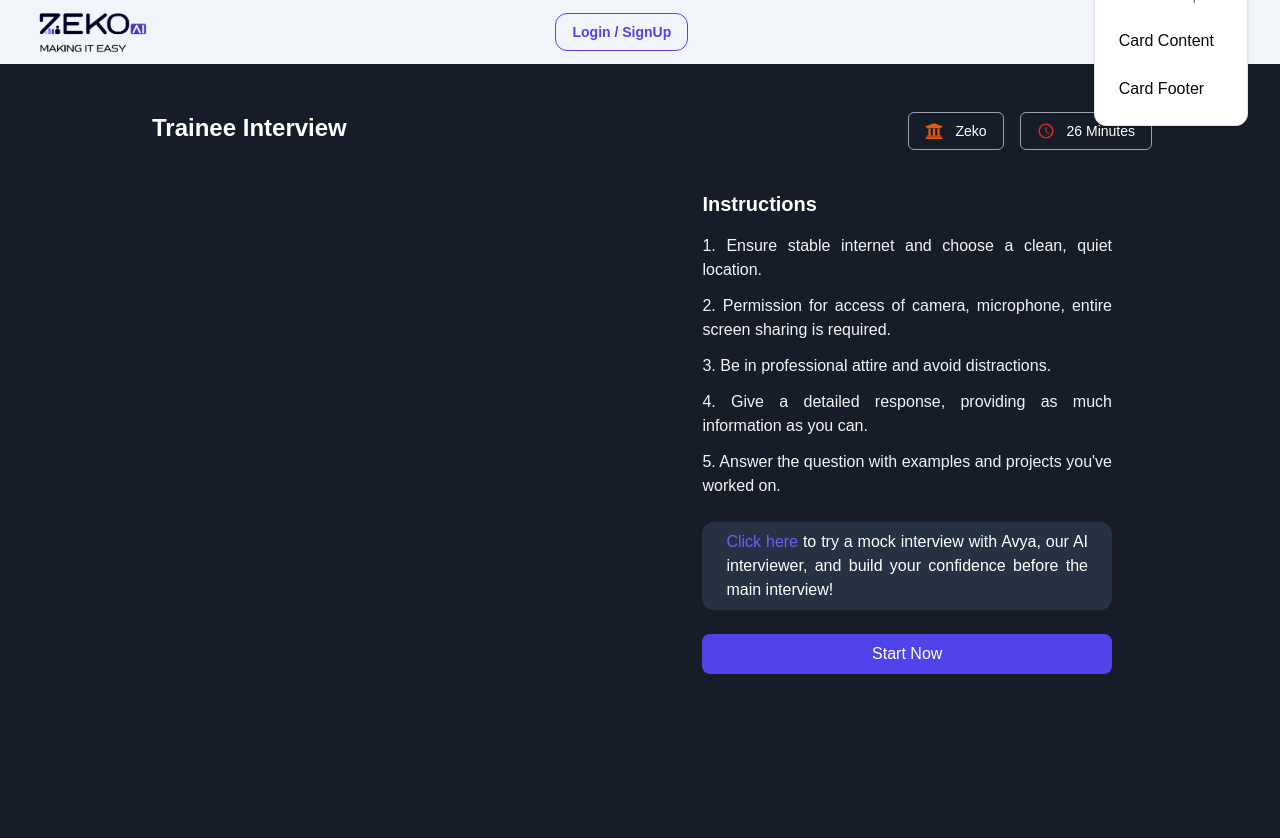
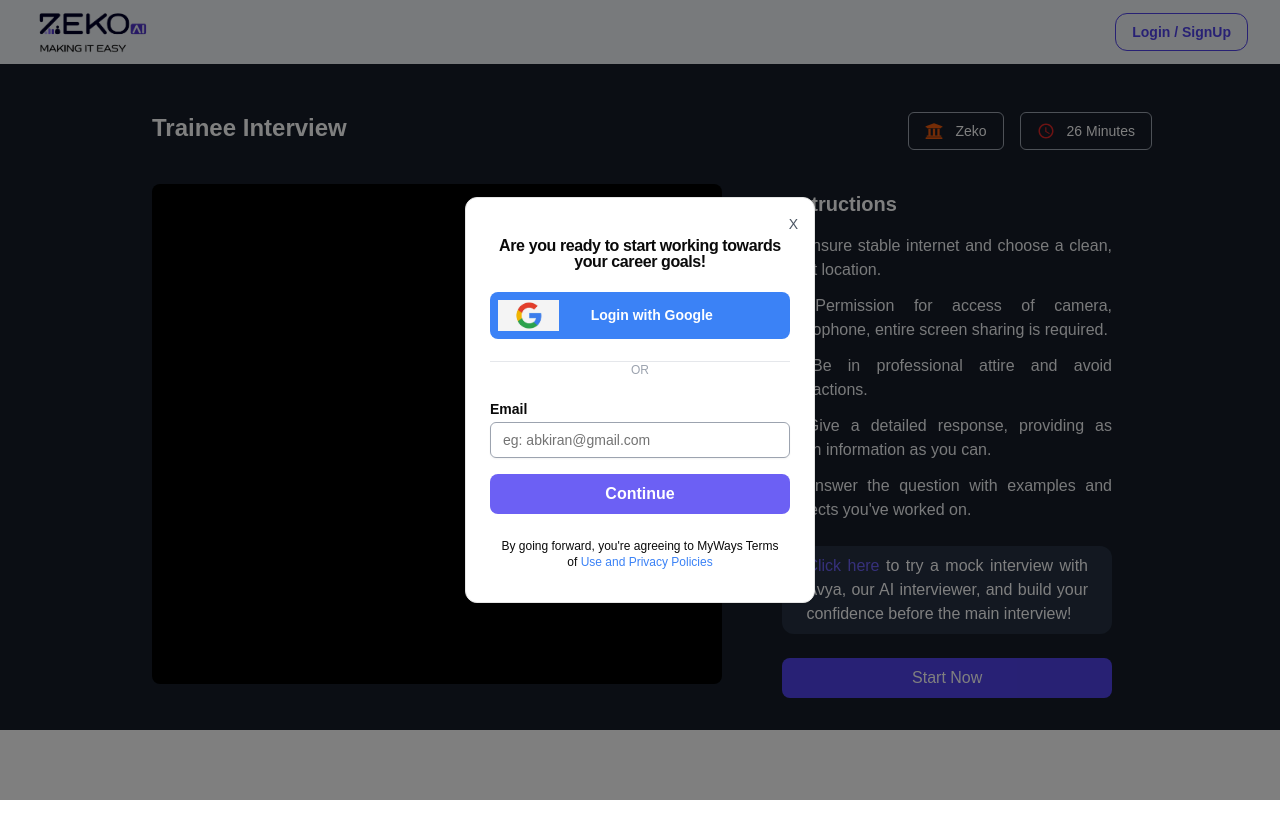
Before and after one commit to Lakshy-a/Assessment, a Next.js app: page / in a window 1280 px wide. Both pictures are taken after a click on the button "Login / SignUp". Shown: the top 838 px of the page. After the commit the page ends 800 px from the top, so only its background shows below. Built offline with nearby package versions, Linux system fonts and the light colour scheme.

Commit message:
Home Page Completed

```diff
--- a/package.json
+++ b/package.json
@@ -9,6 +9,8 @@
     "lint": "next lint"
   },
   "dependencies": {
+    "@radix-ui/react-label": "^2.1.0",
+    "@radix-ui/react-slot": "^1.1.0",
     "class-variance-authority": "^0.7.1",
     "clsx": "^2.1.1",
     "lucide-react": "^0.462.0",
--- a/src/app/page.js
+++ b/src/app/page.js
@@ -12,10 +12,12 @@ export default function Home() {
         <NavbarComponent />
       </div>
 
-      <div className="flex bg-[#161D29] h-screen pt-12 px-32 scroll-none">
+      <div className="flex bg-[#161D29] h-fit pt-12 px-32 scroll-none pb-8">
         <div className="w-3/5 h-fit px-6 ">
           <div className="text-2xl font-semibold text-white">Trainee Interview</div>
-          <div></div>
+          <div className="bg-black w-[570px] h-[500px] mt-10 rounded-lg overflow-hidden">
+
+          </div>
         </div>
         <div className="w-[570px] h-fit">
           <div className="flex justify-end gap-4">
--- a/src/components/Navbar.jsx
+++ b/src/components/Navbar.jsx
@@ -1,8 +1,10 @@
-'use client';
+"use client";
 
-import React, { useState } from "react";
+import React, { useEffect, useState } from "react";
 import Image from "next/image";
 import removeBackground from "../../public/removeBackground.png";
+import google from "../../public/google.jpg";
+import { Button } from "@/components/ui/button";
 import {
   Card,
   CardContent,
@@ -10,7 +12,9 @@ import {
   CardFooter,
   CardHeader,
   CardTitle,
-  } from "@/components/ui/card"
+} from "@/components/ui/card";
+import { Input } from "@/components/ui/input";
+import { Label } from "@/components/ui/label";
 
 const NavbarComponent = () => {
   const [login, setLogin] = useState(false);
@@ -23,14 +27,21 @@ const NavbarComponent = () => {
     setLogin(false);
   };
 
+  useEffect(() => {
+    if (login) {
+      document.body.classList.add("overflow-hidden");
+    } else {
+      document.body.classList.remove("overflow-hidden");
+    }
+
+    return () => document.body.classList.remove("overflow-hidden");
+  }, [login]);
+
   return (
+    <>
       <div className="w-full h-16 bg-[#F1F5F9] flex justify-between px-8 items-center">
         <div>
-        <Image
-          src={removeBackground}
-          alt="companyLogo"
-          width={118}
-        />
+          <Image src={removeBackground} alt="companyLogo" width={118} />
         </div>
         <button
           className="border border-[#5143ea] px-4 py-2 rounded-xl text-[#5143ea] font-semibold text-sm hover:bg-[#5143ea] hover:text-white"
@@ -38,23 +49,72 @@ const NavbarComponent = () => {
         >
           Login / SignUp
         </button>
+      </div>
 
       {/* Modal */}
+      <div>
         {login && (
-        <Card>
-        <CardHeader>
-          <CardTitle>Card Title</CardTitle>
-          <CardDescription>Card Description</CardDescription>
+          <div className="fixed inset-0 bg-black bg-opacity-50 flex items-center justify-center z-50">
+            <Card className="w-[350px] pb-8 relative">
+              <div
+                className="absolute top-4 text-sm  right-4 cursor-pointer text-gray-600"
+                onClick={closeModal}
+              >
+                X
+              </div>
+              <CardHeader className="flex flex-col gap-4 mt-4">
+                <CardTitle className="text-center font-semibold">
+                  Are you ready to start working towards your career goals!
+                </CardTitle>
+                <div className="flex items-center bg-blue-500 px-2 py-2 rounded-lg cursor-pointer hover:bg-blue-700">
+                  <div>
+                    <Image src={google} alt="google" width={80} />
+                  </div>
+                  <div className="text-start pl-8 text-white font-bold w-full text-sm">
+                    Login with Google
+                  </div>
+                </div>
+                <div className="">
+                  <hr />
+                  <div className="w-full text-xs text-center text-gray-400">
+                    OR
+                  </div>
+                </div>
               </CardHeader>
               <CardContent>
-          <p>Card Content</p>
+                <form>
+                  <div className="grid w-full items-center gap-4 mt-">
+                    <div className="flex flex-col space-y-1.5">
+                      <Label htmlFor="name" className="font-semibold">
+                        Email
+                      </Label>
+                      <Input
+                        id="name"
+                        placeholder="eg: abkiran@gmail.com"
+                        className="border border-gray-400 font-medium text-gray-400"
+                      />
+                    </div>
+                    <div className="flex flex-col space-y-1.5">
+                      <button className="bg-[#6C60F4] text-white font-semibold py-2 rounded-lg hover:bg-[#3b2ce9]">
+                        Continue
+                      </button>
+                    </div>
+                  </div>
+                </form>
               </CardContent>
-        <CardFooter>
-          <p>Card Footer</p>
-        </CardFooter>
+              <div className="w-full px-8 text-center flex text-xs">
+                <p>
+                  By going forward, you're agreeing to MyWays Terms of{" "}
+                  <span className="text-blue-500">
+                    Use and Privacy Policies
+                  </span>
+                </p>
+              </div>
             </Card>
+          </div>
         )}
       </div>
+    </>
   );
 };
 
--- /dev/null
+++ b/src/components/ui/button.jsx
@@ -0,0 +1,48 @@
+import * as React from "react"
+import { Slot } from "@radix-ui/react-slot"
+import { cva } from "class-variance-authority";
+
+import { cn } from "@/lib/utils"
+
+const buttonVariants = cva(
+  "inline-flex items-center justify-center gap-2 whitespace-nowrap rounded-md text-sm font-medium transition-colors focus-visible:outline-none focus-visible:ring-1 focus-visible:ring-neutral-950 disabled:pointer-events-none disabled:opacity-50 [&_svg]:pointer-events-none [&_svg]:size-4 [&_svg]:shrink-0 dark:focus-visible:ring-neutral-300",
+  {
+    variants: {
+      variant: {
+        default:
+          "bg-neutral-900 text-neutral-50 shadow hover:bg-neutral-900/90 dark:bg-neutral-50 dark:text-neutral-900 dark:hover:bg-neutral-50/90",
+        destructive:
+          "bg-red-500 text-neutral-50 shadow-sm hover:bg-red-500/90 dark:bg-red-900 dark:text-neutral-50 dark:hover:bg-red-900/90",
+        outline:
+          "border border-neutral-200 bg-white shadow-sm hover:bg-neutral-100 hover:text-neutral-900 dark:border-neutral-800 dark:bg-neutral-950 dark:hover:bg-neutral-800 dark:hover:text-neutral-50",
+        secondary:
+          "bg-neutral-100 text-neutral-900 shadow-sm hover:bg-neutral-100/80 dark:bg-neutral-800 dark:text-neutral-50 dark:hover:bg-neutral-800/80",
+        ghost: "hover:bg-neutral-100 hover:text-neutral-900 dark:hover:bg-neutral-800 dark:hover:text-neutral-50",
+        link: "text-neutral-900 underline-offset-4 hover:underline dark:text-neutral-50",
+      },
+      size: {
+        default: "h-9 px-4 py-2",
+        sm: "h-8 rounded-md px-3 text-xs",
+        lg: "h-10 rounded-md px-8",
+        icon: "h-9 w-9",
+      },
+    },
+    defaultVariants: {
+      variant: "default",
+      size: "default",
+    },
+  }
+)
+
+const Button = React.forwardRef(({ className, variant, size, asChild = false, ...props }, ref) => {
+  const Comp = asChild ? Slot : "button"
+  return (
+    (<Comp
+      className={cn(buttonVariants({ variant, size, className }))}
+      ref={ref}
+      {...props} />)
+  );
+})
+Button.displayName = "Button"
+
+export { Button, buttonVariants }
--- /dev/null
+++ b/src/components/ui/input.jsx
@@ -0,0 +1,19 @@
+import * as React from "react"
+
+import { cn } from "@/lib/utils"
+
+const Input = React.forwardRef(({ className, type, ...props }, ref) => {
+  return (
+    (<input
+      type={type}
+      className={cn(
+        "flex h-9 w-full rounded-md border border-neutral-200 bg-transparent px-3 py-1 text-base shadow-sm transition-colors file:border-0 file:bg-transparent file:text-sm file:font-medium file:text-neutral-950 placeholder:text-neutral-500 focus-visible:outline-none focus-visible:ring-1 focus-visible:ring-neutral-950 disabled:cursor-not-allowed disabled:opacity-50 md:text-sm dark:border-neutral-800 dark:file:text-neutral-50 dark:placeholder:text-neutral-400 dark:focus-visible:ring-neutral-300",
+        className
+      )}
+      ref={ref}
+      {...props} />)
+  );
+})
+Input.displayName = "Input"
+
+export { Input }
--- /dev/null
+++ b/src/components/ui/label.jsx
@@ -0,0 +1,18 @@
+"use client"
+
+import * as React from "react"
+import * as LabelPrimitive from "@radix-ui/react-label"
+import { cva } from "class-variance-authority";
+
+import { cn } from "@/lib/utils"
+
+const labelVariants = cva(
+  "text-sm font-medium leading-none peer-disabled:cursor-not-allowed peer-disabled:opacity-70"
+)
+
+const Label = React.forwardRef(({ className, ...props }, ref) => (
+  <LabelPrimitive.Root ref={ref} className={cn(labelVariants(), className)} {...props} />
+))
+Label.displayName = LabelPrimitive.Root.displayName
+
+export { Label }
```
Also changed, not shown: public/google.jpg (added), 1 other file (tests, documents, lock files or other folders). Lines whose indentation alone changed are shown as unchanged.
